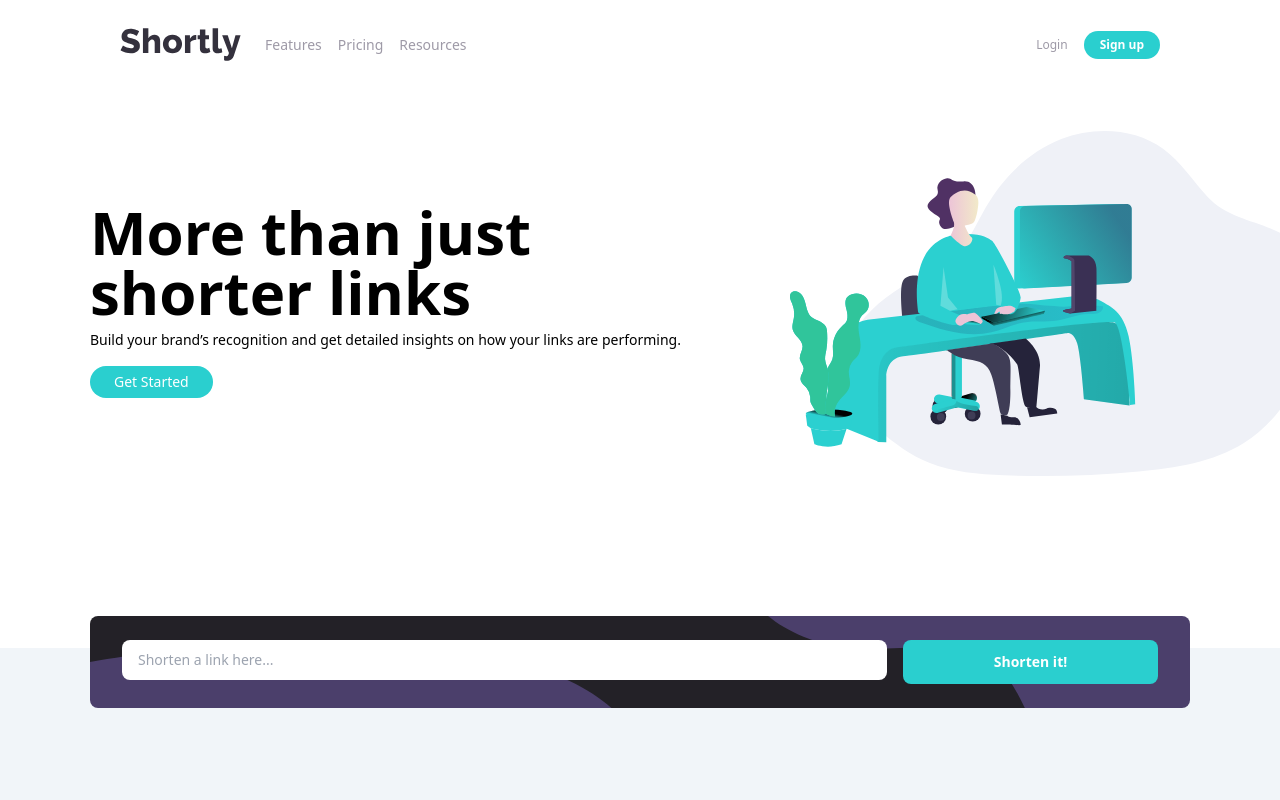
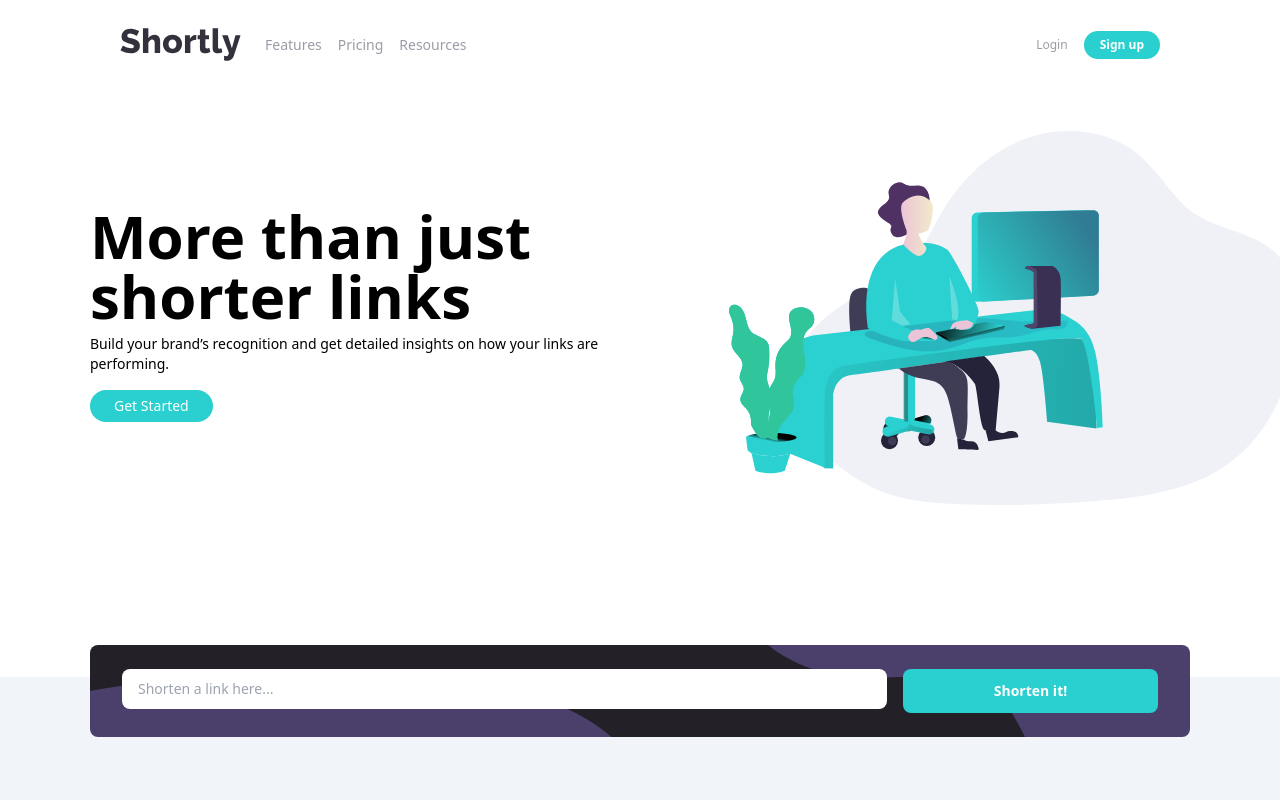
Before and after one commit to DevDiu071/URL-shortener-app, a React (Vite) app: page / in a window 1280 px wide. Shown: the top 800 px of the page. Built offline with nearby package versions, Linux system fonts and the light colour scheme.

Commit message:
another fix

```diff
--- a/src/components/Home.tsx
+++ b/src/components/Home.tsx
@@ -16,7 +16,7 @@ function Home() {
       />
       <img
         src="/images/illustration-working.svg"
-        width={1000}
+        width={1200}
         height={350}
         alt="illustratino working"
         className="mt-10 ml-10 mb-10 tablet:order-2 desktop:overflow-x-hidden desktop:-mr-[340px] hidden desktop:block tablet:-mr-10"
```
